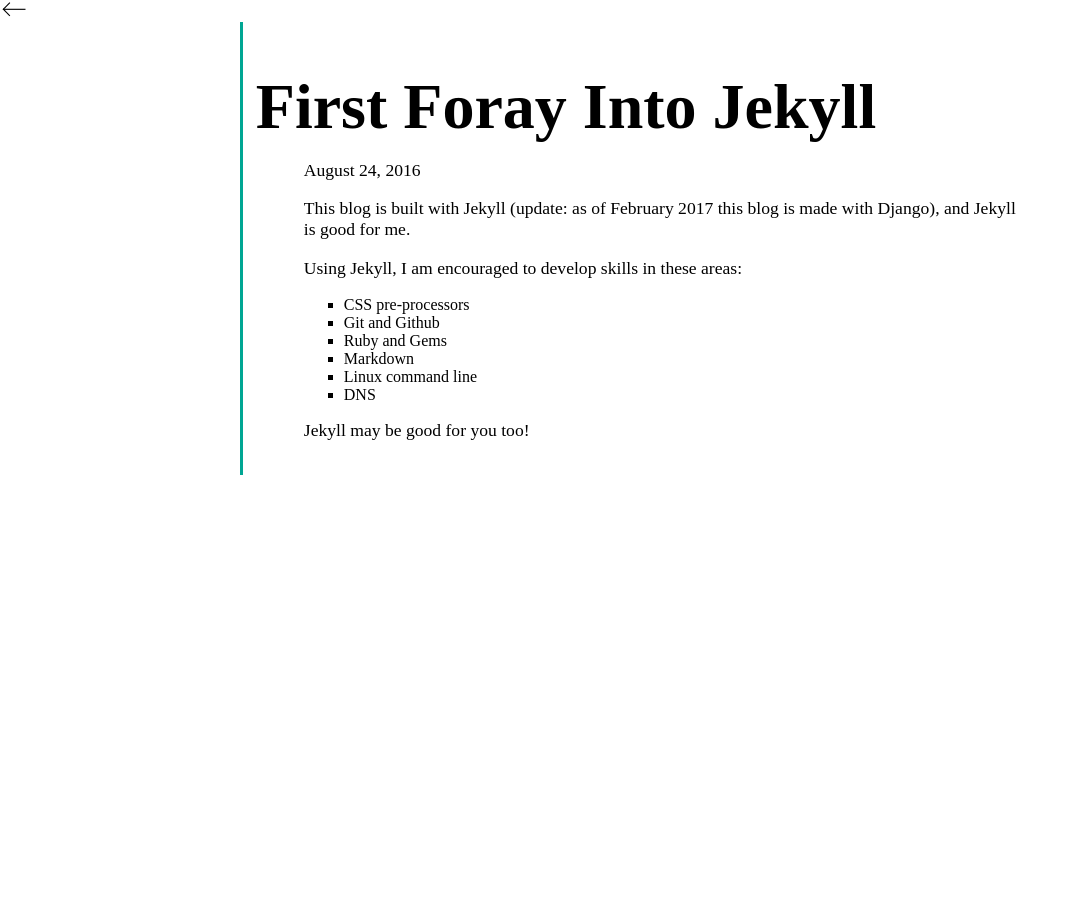
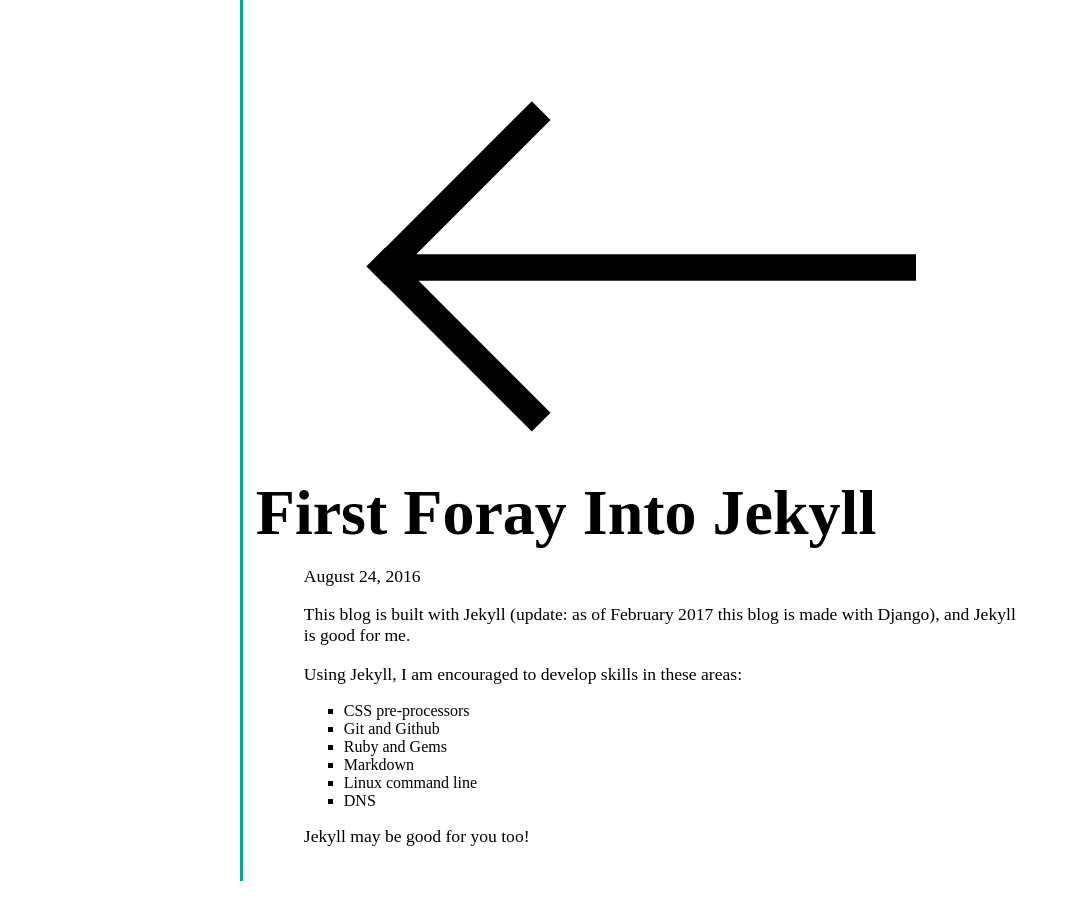
Before and after one commit to cssidy/personal-site, a Jekyll site: the page built from _posts/2016-08-24-First-Foray-Into-Jekyll.md, in a window 1280 px wide. Shown: the whole page, without its empty margins (0-1077 px from the left). Built offline with Jekyll 4.4.1, drawn with Linux system fonts in a browser that asks for light colours; some web fonts are replaced.

Commit message:
change position of return arrow for post

```diff
--- a/_layouts/post.html
+++ b/_layouts/post.html
@@ -3,10 +3,8 @@ layout: layout
 ---
 
 
-<a href="/writings.html"><img src="/assets/icons/left-arrow.svg" class="left_arrow" alt="Return"></a>
-
-
 <div class="post">
+    <a href="/writings.html"><img src="/assets/icons/left-arrow.svg" class="left_arrow" alt="Return"></a>
     <h1>{{ page.title }}</h1>
     <p>{{ page.date | date: "%B %e, %Y" }}</p>
     {{ content }}
```
